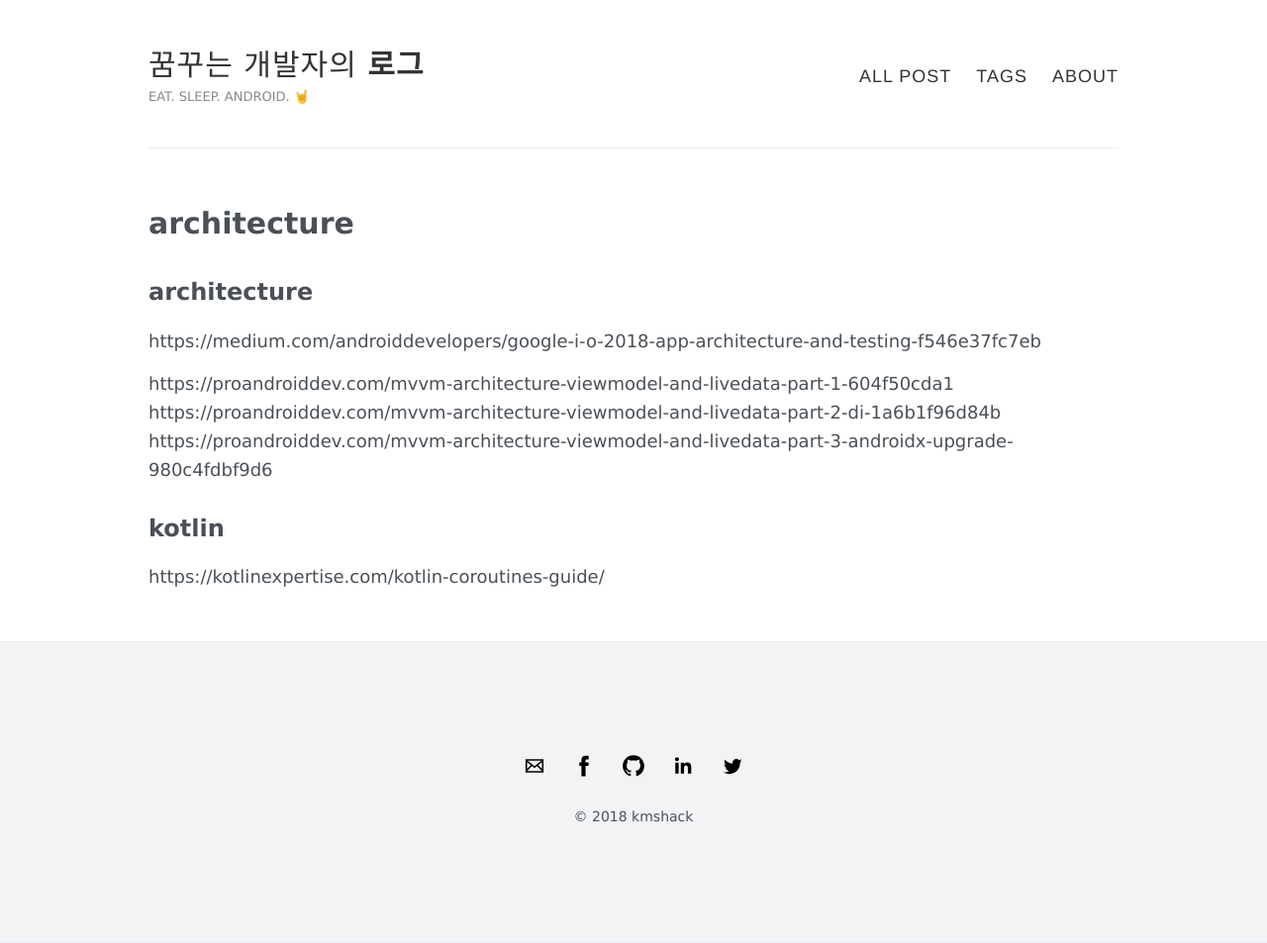
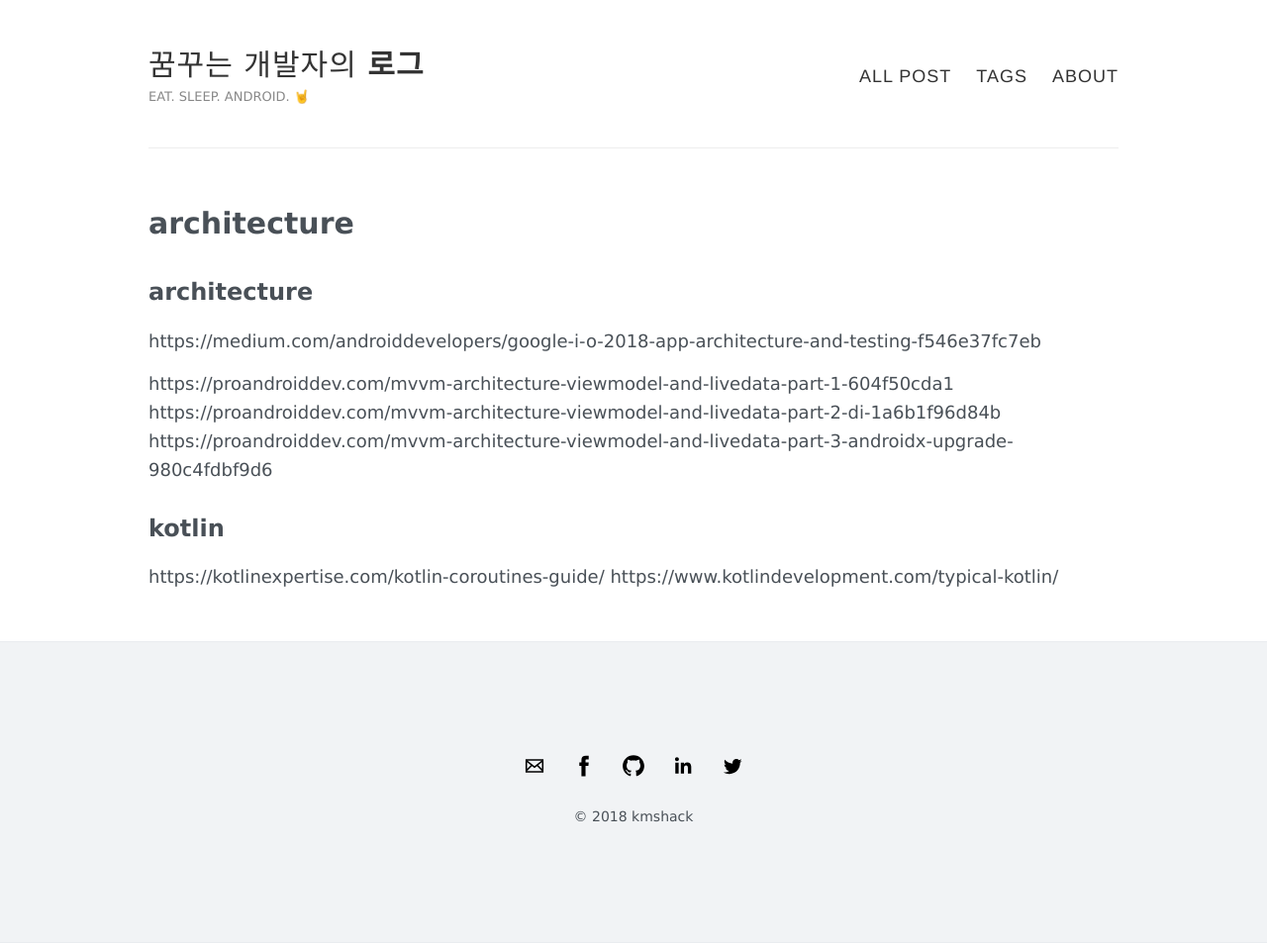
Before and after one commit to kmshack/blog.kmshack.kr, a Jekyll site: the page built from watingList.md, in a window 1280 px wide. Shown: the whole page at 99% size. Built offline with Jekyll 4.4.1, drawn with Linux system fonts in a browser that asks for light colours; our own code applies the rules of GitHub Pages for plain Markdown files; part of the change alters nothing that is shown.

Commit message:
Update watingList.md

```diff
--- a/watingList.md
+++ b/watingList.md
@@ -8,3 +8,4 @@ https://proandroiddev.com/mvvm-architecture-viewmodel-and-livedata-part-3-androi
 
 ## kotlin
 https://kotlinexpertise.com/kotlin-coroutines-guide/
+https://www.kotlindevelopment.com/typical-kotlin/
```
